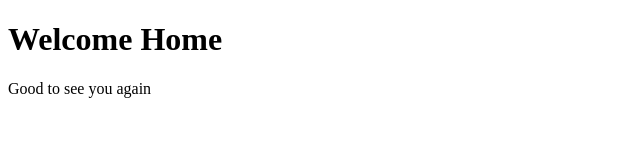
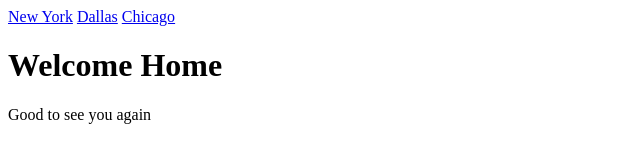
Before and after one commit to dianatduong/open-weather-map, a website: page app/index.html in a window 1280 px wide. Shown: the whole page, without its empty margins (0-640 px from the left). Drawn offline with nearby package versions, Linux system fonts and the light colour scheme; some packages are replaced by stand-ins of ours.

Commit message:
added links to city pages

```diff
--- a/app/index.html
+++ b/app/index.html
@@ -5,10 +5,14 @@
     <title>Open Weather Map App</title>
 </head>
 <body>
+
+	<a ng-href="#/cities/New York">New York</a>
+    <a ng-href="#/cities/Dallas">Dallas</a>
+    <a ng-href="#/cities/Chicago">Chicago</a>
+
+
 	<!-- ng-view attribute (directive) will be the container where individual route templates will be loaded -->
-    <div ng-view>
-
-    </div>
+    <div ng-view></div>
 
 
 
```
